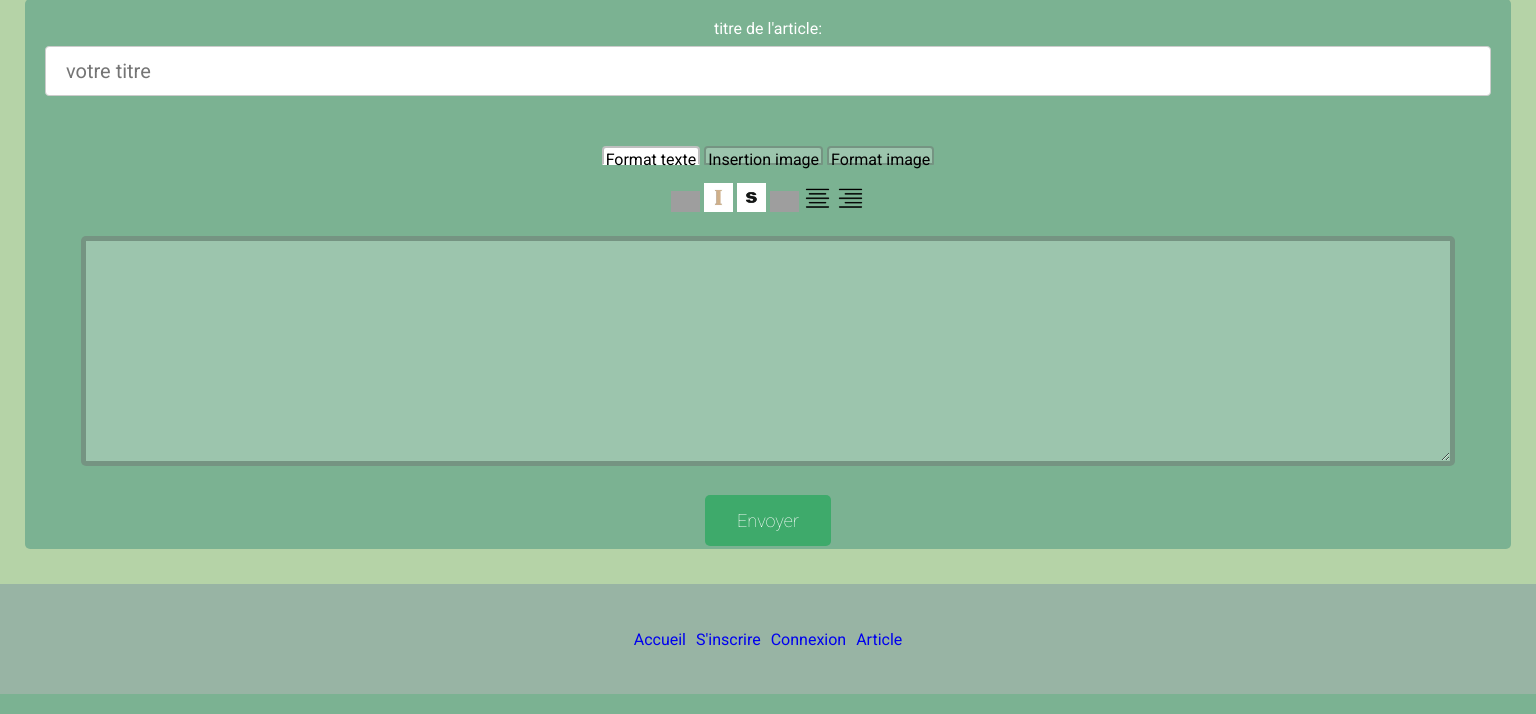
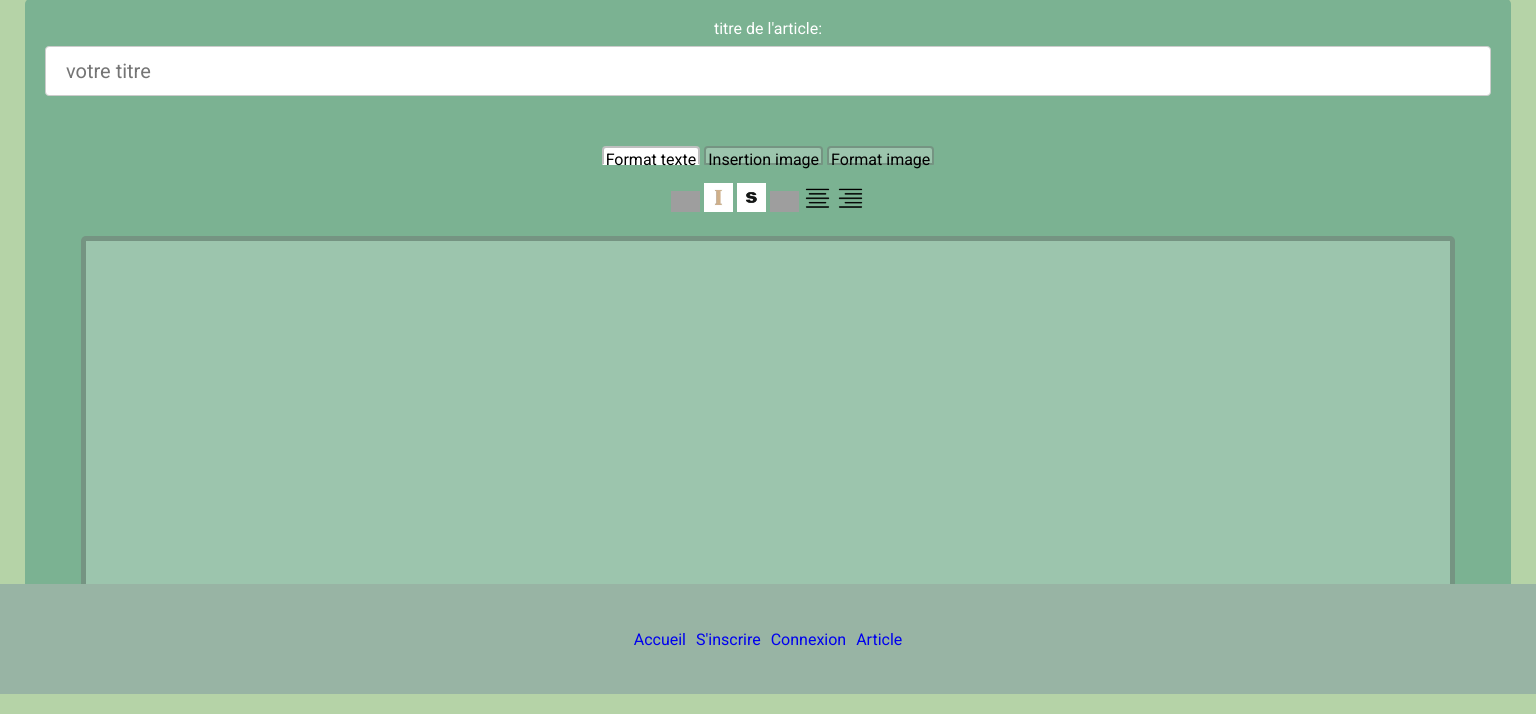
Before and after one commit to samuel-durand/blog-js, a PHP site: page /creation-article.php in a window 1536 px wide. Shown: the part 106-820 px from the top of the page. Run offline with PHP 8.4, Linux system fonts and the light colour scheme; grey boxes are pictures that could not be loaded.

Commit message:
full responsive

```diff
--- a/article.css
+++ b/article.css
@@ -166,42 +166,10 @@ textarea:focus {
  /*responsive */
 
 
-
-
-/* for screens with a minimum width of 769px */
-@media only screen and (min-width: 375px) {
+ @media only screen and (min-width: 280px) {
     .margin {
         margin: 0 auto;
-        padding: 20px; /* add 20px padding */
-        padding-bottom: 20px;
-        display: flex;
-        justify-content: center;
-        align-items: center;
-    }
-
-    .margin main {
-        display: flex;
-        flex-direction: column;
-        text-align: center;
-        align-items: center;
-        background-color: #7BB292;
-        border-radius: 5px;
-        padding: 15px;
-        height: 430px;
-        width: 80%; /* main takes up 80% of the page */
-        margin: 0 auto; /* center the main element horizontally */
-    }
-
-    .margin main textarea {
-        height: 130px;
-    }
-}
-
-/* for screens with a maximum width of 768px */
-@media only screen and (min-width: 414px) {
-    .margin {
-        margin: 0 auto;
-        padding: 30px;
+        padding: 25px;
         display: flex;
         justify-content: center;
         align-items: center;
@@ -216,18 +184,22 @@ textarea:focus {
         border-radius: 5px;
         padding: 20px;
         margin: 20px;
-        height: 630px;
-        width: 90%;
+        height: 500px;
+        width: 100%;
 
         margin: 0 auto; /* center the main element horizontally */
     }
 
     .margin main textarea {
-        height: 320px;
-        width: 100%;
+        height: 190px;
+        width: 80%;
         margin-top: 20px;
     }
-}
+ }
+
+
+
+
 
 /* for screens with a maximum width of 768px */
 @media only screen and (min-width: 360px) {
@@ -426,38 +398,6 @@ textarea:focus {
 }
 
 
-@media only screen and (min-width: 912px) {
-    .margin {
-        margin: 0 auto;
-        padding: 25px;
-        display: flex;
-        justify-content: center;
-        align-items: center;
-        flex-direction: column;
-    }
-
-    .margin main {
-        display: flex;
-        flex-direction: column;
-        text-align: center;
-        align-items: center;
-        border-radius: 5px;
-        padding: 20px;
-        margin: 20px;
-        height: 1120px;
-        width: 95%;
-
-        margin: 0 auto; /* center the main element horizontally */
-    }
-
-    .margin main textarea {
-        height: 800px;
-        width: 100%;
-        margin-top: 20px;
-    }
-}
-
-
 
 
 
@@ -489,6 +429,42 @@ textarea:focus {
         height: 350px;
         width: 95%;
         margin-top: 20px;
+    }
+
+}
+
+@media only screen and (min-width: 414px) {
+    .margin {
+        margin: 0 auto;
+        padding: 25px;
+        display: flex;
+        justify-content: center;
+        align-items: center;
+        flex-direction: column;
+    }
+
+    .margin main {
+        display: flex;
+        flex-direction: column;
+        text-align: center;
+        align-items: center;
+        border-radius: 5px;
+        padding: 20px;
+        margin: 20px;
+        height: 650px;
+        width: 100%;
+
+        margin: 0 auto; /* center the main element horizontally */
+    }
+
+    .margin main textarea {
+        height: 350px;
+        width: 95%;
+        margin-top: 20px;
+    }
+
+    .margin main .pad-button {
+        padding: 10px;
     }
 
 }
@@ -543,7 +519,7 @@ textarea:focus {
         border-radius: 5px;
         padding: 20px;
         margin: 20px;
-        height: 800px;
+        height: 780px;
         width: 100%;
 
         margin: 0 auto; /* center the main element horizontally */
@@ -644,19 +620,23 @@ textarea:focus {
         border-radius: 5px;
         padding: 20px;
         margin: 20px;
-        height: 360px;
+        height: 380px;
         width: 100%;
 
         margin: 0 auto; /* center the main element horizontally */
     }
 
     .margin main textarea {
-        height: 50px;
+        height: 100px;
         width: 95%;
         margin-top: 20px;
     }
+    .pad-button {
+    }
 
 }
+
+
 
 
 @media only screen and (min-width: 1280px) {
@@ -684,9 +664,76 @@ textarea:focus {
     }
 
     .margin main textarea {
-        height: 230px;
+        height: 250px;
         width: 95%;
         margin-top: 20px;
     }
 
 }
+
+
+
+
+@media only screen and (min-width: 1316px) {
+    .margin {
+        margin: 0 auto;
+        padding: 25px;
+        display: flex;
+        justify-content: center;
+        align-items: center;
+        flex-direction: column;
+    }
+
+    .margin main {
+        display: flex;
+        flex-direction: column;
+        text-align: center;
+        align-items: center;
+        border-radius: 5px;
+        padding: 20px;
+        margin: 20px;
+        height: 1090px;
+        width: 100%;
+
+        margin: 0 auto; /* center the main element horizontally */
+    }
+
+    .margin main textarea {
+        height: 730px;
+        width: 95%;
+        margin-top: 20px;
+    }
+
+}
+
+@media only screen and (min-width: 1341px) {
+    .margin {
+        margin: 0 auto;
+        padding: 25px;
+        display: flex;
+        justify-content: center;
+        align-items: center;
+        flex-direction: column;
+    }
+
+    .margin main {
+        display: flex;
+        flex-direction: column;
+        text-align: center;
+        align-items: center;
+        border-radius: 5px;
+        padding: 20px;
+        margin: 20px;
+        height: 690px;
+        width: 100%;
+
+        margin: 0 auto; /* center the main element horizontally */
+    }
+
+    .margin main textarea {
+        height: 380px;
+        width: 95%;
+        margin-top: 20px;
+    }
+
+}
```
